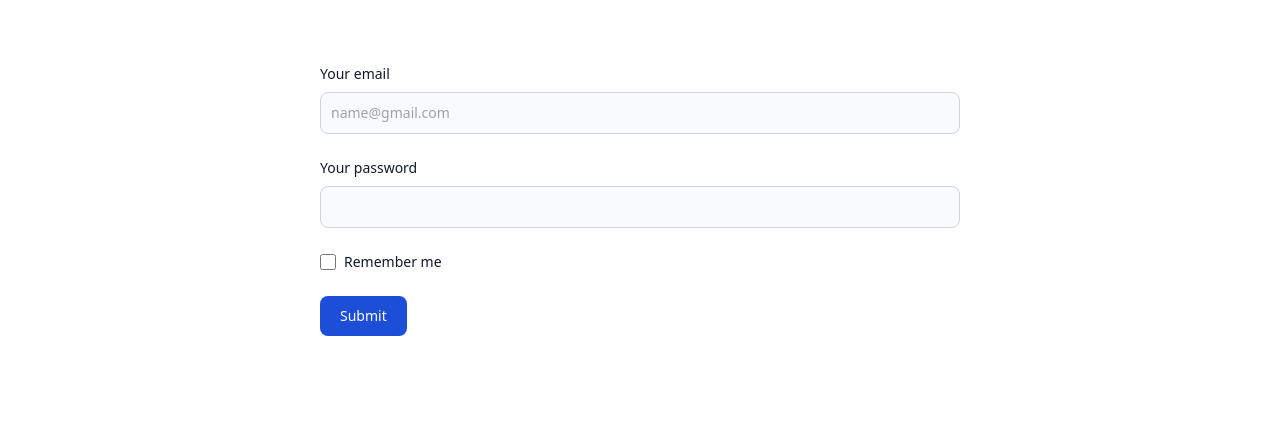
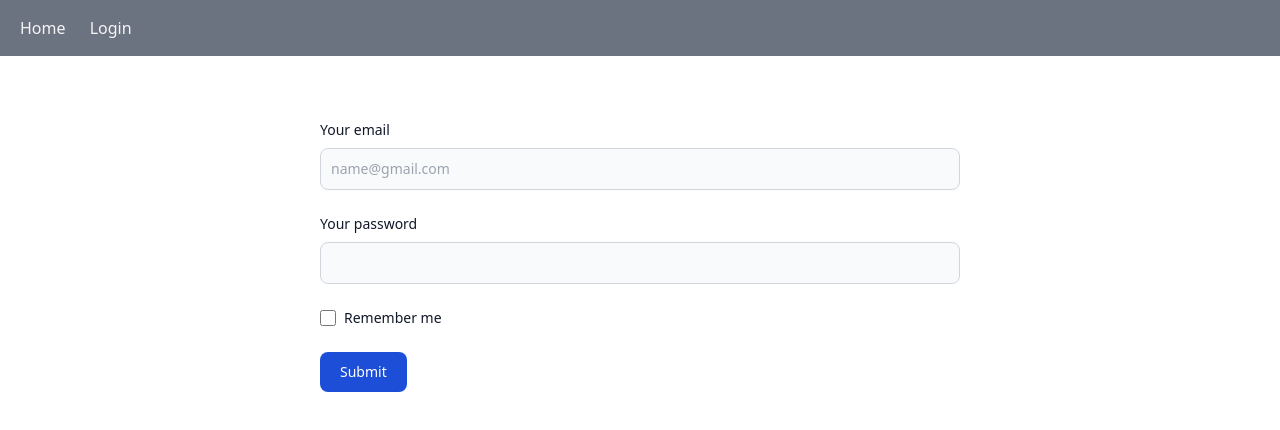
Before and after one commit to acyadigar/nuxt3-tailwind-exercise, a Nuxt app: page /login in a window 1280 px wide. Shown: the top 430 px of the page. Built offline with nearby package versions, Linux system fonts and the light colour scheme.

Commit message:
Add navigation bar

```diff
--- a/app.vue
+++ b/app.vue
@@ -1,5 +1,18 @@
 <template>
   <div>
+    <nav class="w-full py-4 bg-gray-500 text-neutral-100">
+      <NuxtLink to="/" class="ml-5 font-medium n-link-base">
+        Home
+      </NuxtLink>
+      <NuxtLink v-if="!user" to="/login" class="ml-5 font-medium n-link-base">
+        Login
+      </NuxtLink>
+      <span v-else class="ml-5 n-link-base">{{user.email}}</span>
+    </nav>
     <NuxtPage />
   </div>
 </template>
+
+<script setup>
+const user = useState('user')
+</script>
```
